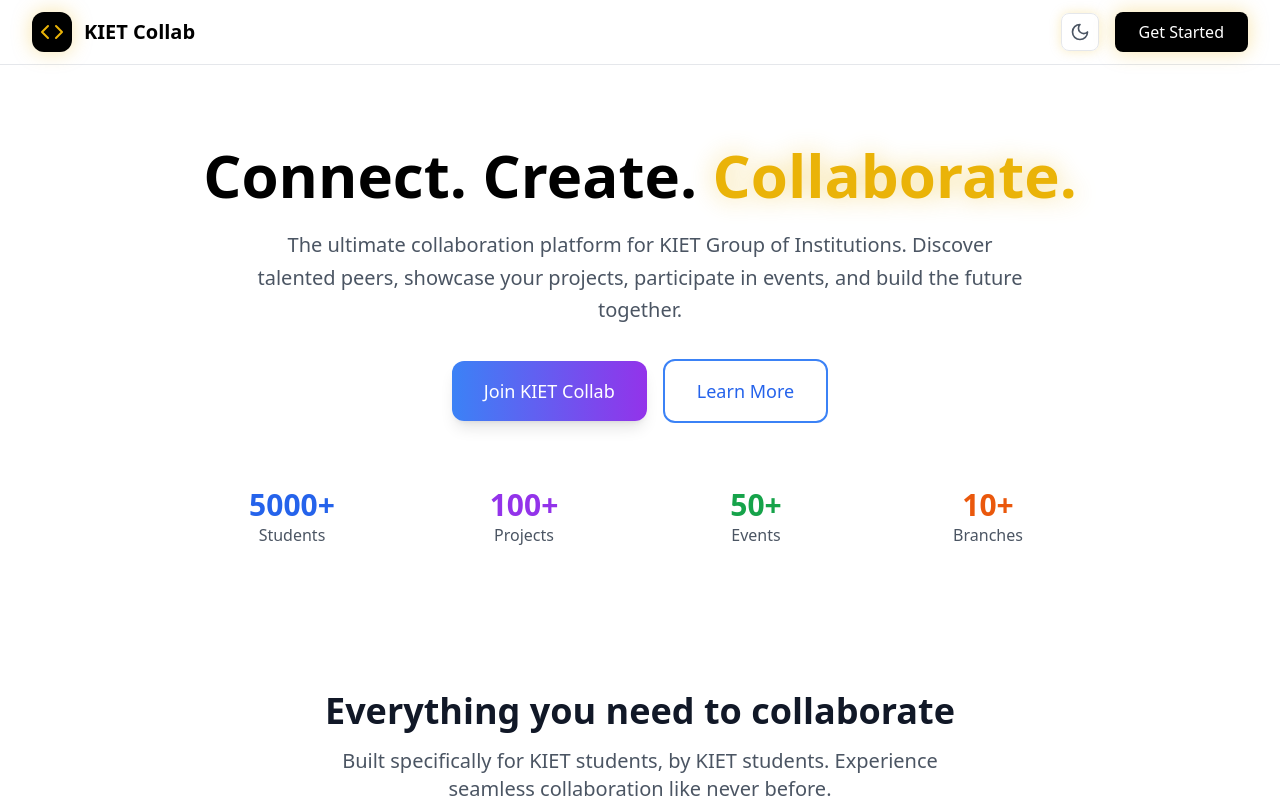
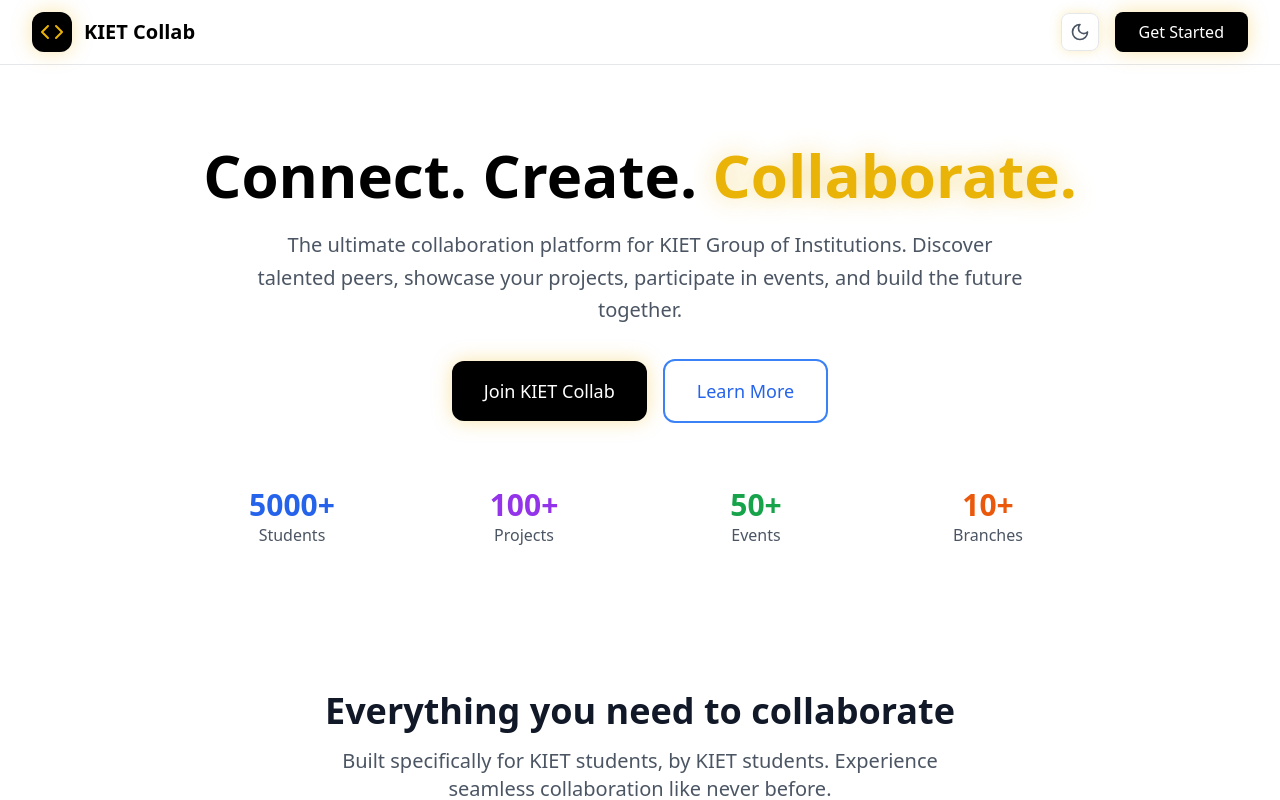
Before and after one commit to kartik-singhhh03/kiet_collab, a React (Vite) app: page / in a window 1280 px wide. Shown: the top 800 px of the page. Built offline with nearby package versions, Linux system fonts and the light colour scheme.

Commit message:
Hero buttons style updates
cgen-3bbbdee862bc47fabfc28db1ee137aed

```diff
--- a/src/App.tsx
+++ b/src/App.tsx
@@ -119,7 +119,7 @@ function LandingPage({ isDark, toggleTheme, setUser }: LandingPageProps) {
             <div className="flex flex-col sm:flex-row items-center justify-center gap-4 mb-16">
               <button
                 onClick={() => setShowAuth(true)}
-                className="px-8 py-4 bg-gradient-to-r from-blue-500 to-purple-600 text-white rounded-xl hover:from-blue-600 hover:to-purple-700 transition-all duration-200 shadow-lg hover:shadow-xl text-lg font-medium"
+                className="px-8 py-4 bg-black text-white dark:bg-white dark:text-black rounded-xl hover:opacity-90 transition-all duration-200 shadow-[0_0_20px_rgba(234,179,8,0.35)] text-lg font-medium"
               >
                 Join KIET Collab
               </button>
```
